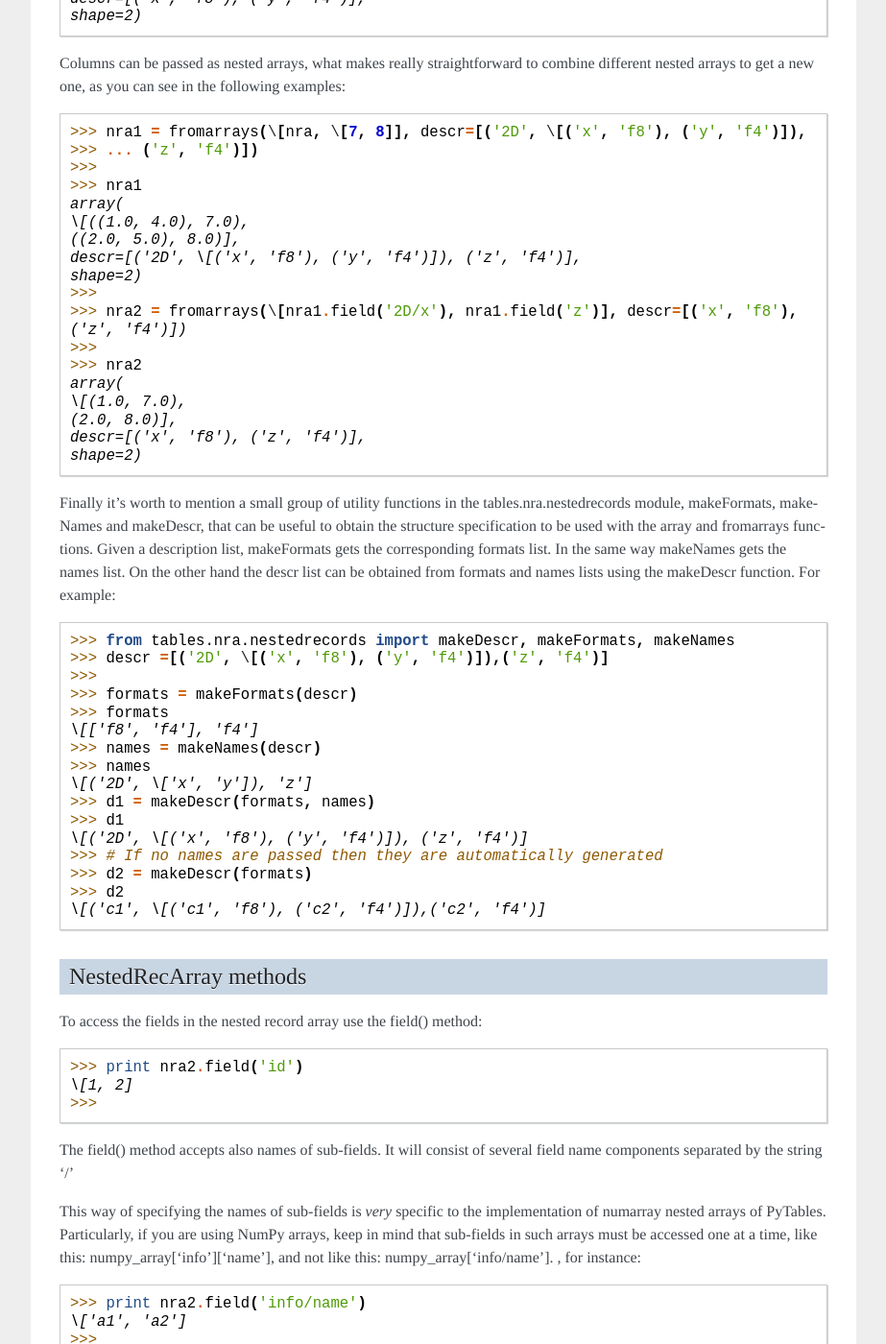
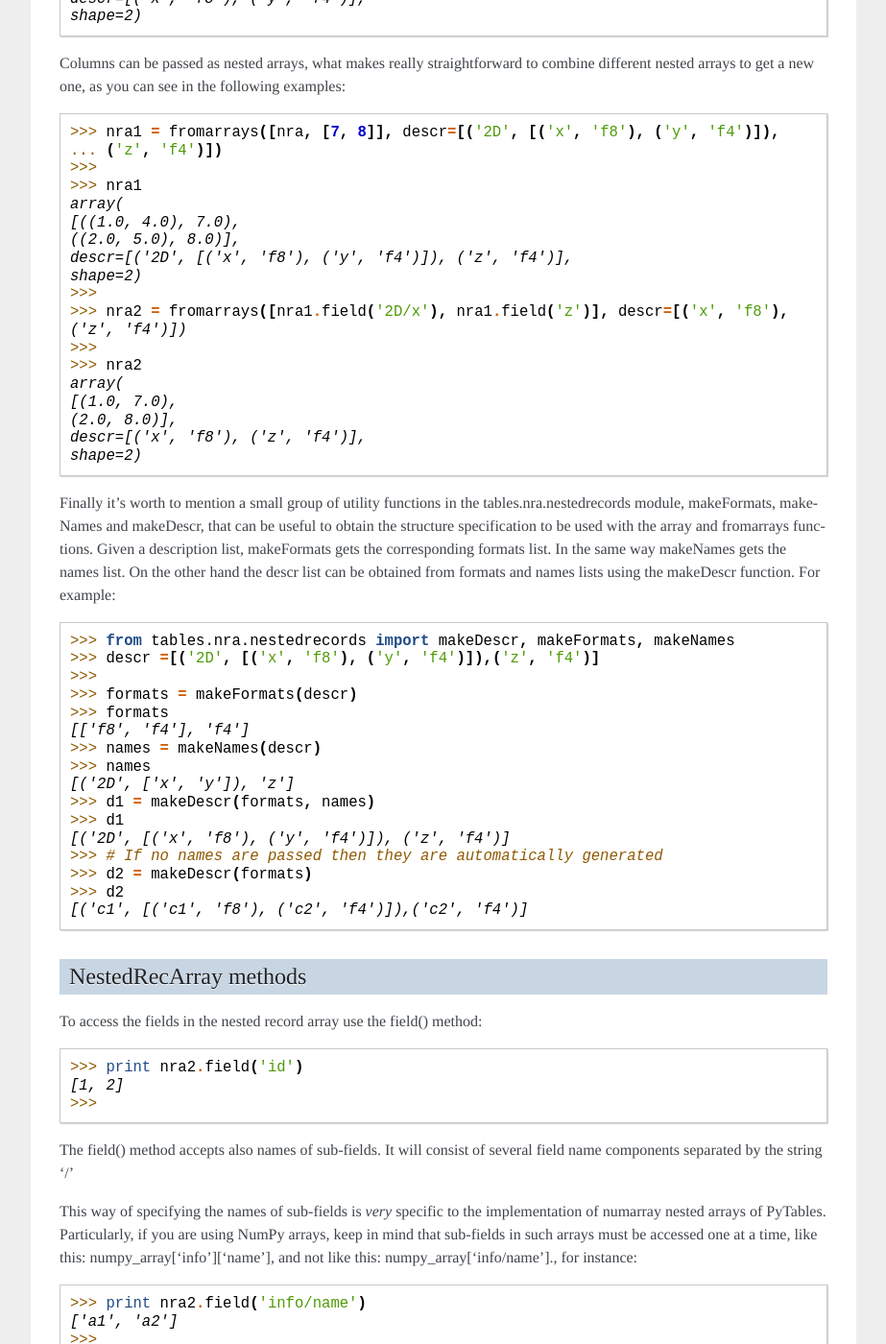
Before and after one commit to PyTables/PyTables, a Sphinx documentation site: the page built from doc/source/usersguide/nested_rec_arrays.rst, in a window 1280 px wide and 1400 px high, scrolled down 1805 px. Shown: the whole window at 96% size, without its empty margins (198-1121 px from the left). Built offline with Sphinx 7.4.7, drawn with Linux system fonts in a browser that asks for light colours; formulas are drawn with MathJax 3; pages that are not in the unit, such as notebooks, are missing from menus; some of the changed text lies outside the part shown.

```diff
--- a/doc/source/usersguide/nested_rec_arrays.rst
+++ b/doc/source/usersguide/nested_rec_arrays.rst
@@ -3,7 +3,6 @@ Using nested record arrays (deprecated)
 
 Introduction
 ------------
-
 Nested record arrays are a generalization of the record array
 concept as it appears in the numarray
 package. Basically, a nested record array is a record array that
@@ -30,14 +29,12 @@ array() function in the
 tables.nra package. The only difference between
 this function and its non-nested capable analogous is that now, we
 *must* provide an structure for the buffer being
-stored. For instance:
-
-::
+stored. For instance::
 
     >>> from tables.nra import array
     >>> nra1 = array(
-    ...     \[(1, (0.5, 1.0), ('a1', 1j)), (2, (0, 0), ('a2', 1+.1j))],
-    ...     formats=['Int64', '(2,)Float32', \['a2', 'Complex64']])
+    ...     [(1, (0.5, 1.0), ('a1', 1j)), (2, (0, 0), ('a2', 1+.1j))],
+    ...     formats=['Int64', '(2,)Float32', ['a2', 'Complex64']])
 
 will create a two rows nested record array with two regular
 fields (columns), and one nested field with two sub-fields.
@@ -48,14 +45,12 @@ supports sequences of strings and other sequences. Each string defines
 the shape and type of a non-nested field. Each sequence contains the
 formats of the sub-fields of a nested field. Optionally, we can also
 pass an additional names keyword argument
-containing the names of fields and sub-fields:
-
-::
+containing the names of fields and sub-fields::
 
     >>> nra2 = array(
-    ...     \[(1, (0.5, 1.0), ('a1', 1j)), (2, (0, 0), ('a2', 1+.1j))],
-    ...     names=['id', 'pos', ('info', \['name', 'value'])],
-    ...     formats=['Int64', '(2,)Float32', \['a2', 'Complex64']])
+    ...     [(1, (0.5, 1.0), ('a1', 1j)), (2, (0, 0), ('a2', 1+.1j))],
+    ...     names=['id', 'pos', ('info', ['name', 'value'])],
+    ...     formats=['Int64', '(2,)Float32', ['a2', 'Complex64']])
 
 The names argument only supports lists of strings and 2-tuples.
 Each string defines the name of a non-nested field. Each 2-tuple
@@ -64,23 +59,21 @@ its sub-fields. If the names argument is not passed
 then all fields are automatically named (c1,
 c2 etc. on each nested field) so, in our first
 example, the fields will be named as ['c1', 'c2', ('c3',
-\['c1', 'c2'])].
+['c1', 'c2'])].
 
 Another way to specify the nested record array structure is to
-use the descr keyword argument:
-
-::
+use the descr keyword argument::
 
     >>> nra3 = array(
-    ...     \[(1, (0.5, 1.0), ('a1', 1j)), (2, (0, 0), ('a2', 1+.1j))],
+    ...     [(1, (0.5, 1.0), ('a1', 1j)), (2, (0, 0), ('a2', 1+.1j))],
     ...     descr=[('id', 'Int64'), ('pos', '(2,)Float32'),
-    ...            ('info', \[('name', 'a2'), ('value', 'Complex64')])])
+    ...            ('info', [('name', 'a2'), ('value', 'Complex64')])])
     >>>
     >>> nra3
     array(
-    \[(1L, array([ 0.5,  1. ], type=Float32), ('a1', 1j)),
-    (2L, array([ 0.,  0.], type=Float32), ('a2', (1+0.10000000000000001j)))],
-    descr=[('id', 'Int64'), ('pos', '(2,)Float32'), ('info', \[('name', 'a2'),
+    [(1L, array([ 0.5,  1. ], type=Float32), ('a1', 1j)),
+     (2L, array([ 0.,  0.], type=Float32), ('a2', (1+0.10000000000000001j)))],
+    descr=[('id', 'Int64'), ('pos', '(2,)Float32'), ('info', [('name', 'a2'),
     ('value', 'Complex64')])],
     shape=2)
     >>>
@@ -106,42 +99,38 @@ Sometimes it is convenient to create nested arrays by processing
 a set of columns. In these cases the function
 fromarrays comes handy. This function works in a
 very similar way to the array function, but the passed buffer is a
-list of columns. For instance:
-
-::
+list of columns. For instance::
 
     >>> from tables.nra import fromarrays
-    >>> nra = fromarrays(\[[1, 2], \[4, 5]], descr=[('x', 'f8'),('y', 'f4')])
+    >>> nra = fromarrays([[1, 2], [4, 5]], descr=[('x', 'f8'),('y', 'f4')])
     >>>
     >>> nra
     array(
-    \[(1.0, 4.0),
-    (2.0, 5.0)],
+    [(1.0, 4.0),
+     (2.0, 5.0)],
     descr=[('x', 'f8'), ('y', 'f4')],
     shape=2)
 
 Columns can be passed as nested arrays, what makes really
 straightforward to combine different nested arrays to get a new one,
-as you can see in the following examples:
+as you can see in the following examples::
 
-::
-
-    >>> nra1 = fromarrays(\[nra, \[7, 8]], descr=[('2D', \[('x', 'f8'), ('y', 'f4')]),
-    >>> ... ('z', 'f4')])
+    >>> nra1 = fromarrays([nra, [7, 8]], descr=[('2D', [('x', 'f8'), ('y', 'f4')]),
+    ... ('z', 'f4')])
     >>>
     >>> nra1
     array(
-    \[((1.0, 4.0), 7.0),
+    [((1.0, 4.0), 7.0),
     ((2.0, 5.0), 8.0)],
-    descr=[('2D', \[('x', 'f8'), ('y', 'f4')]), ('z', 'f4')],
+    descr=[('2D', [('x', 'f8'), ('y', 'f4')]), ('z', 'f4')],
     shape=2)
     >>>
-    >>> nra2 = fromarrays(\[nra1.field('2D/x'), nra1.field('z')], descr=[('x', 'f8'),
+    >>> nra2 = fromarrays([nra1.field('2D/x'), nra1.field('z')], descr=[('x', 'f8'),
     ('z', 'f4')])
     >>>
     >>> nra2
     array(
-    \[(1.0, 7.0),
+    [(1.0, 7.0),
     (2.0, 8.0)],
     descr=[('x', 'f8'), ('z', 'f4')],
     shape=2)
@@ -157,37 +146,33 @@ formats list. In the same way
 makeNames gets the names list.
 On the other hand the descr list can be obtained
 from formats and names lists using the
-makeDescr function. For example:
-
-::
+makeDescr function. For example::
 
     >>> from tables.nra.nestedrecords import makeDescr, makeFormats, makeNames
-    >>> descr =[('2D', \[('x', 'f8'), ('y', 'f4')]),('z', 'f4')]
+    >>> descr =[('2D', [('x', 'f8'), ('y', 'f4')]),('z', 'f4')]
     >>>
     >>> formats = makeFormats(descr)
     >>> formats
-    \[['f8', 'f4'], 'f4']
+    [['f8', 'f4'], 'f4']
     >>> names = makeNames(descr)
     >>> names
-    \[('2D', \['x', 'y']), 'z']
+    [('2D', ['x', 'y']), 'z']
     >>> d1 = makeDescr(formats, names)
     >>> d1
-    \[('2D', \[('x', 'f8'), ('y', 'f4')]), ('z', 'f4')]
+    [('2D', [('x', 'f8'), ('y', 'f4')]), ('z', 'f4')]
     >>> # If no names are passed then they are automatically generated
     >>> d2 = makeDescr(formats)
     >>> d2
-    \[('c1', \[('c1', 'f8'), ('c2', 'f4')]),('c2', 'f4')]
+    [('c1', [('c1', 'f8'), ('c2', 'f4')]),('c2', 'f4')]
+
 
 NestedRecArray methods
 ----------------------
-
 To access the fields in the nested record array use the
-field() method:
-
-::
+field() method::
 
     >>> print nra2.field('id')
-    \[1, 2]
+    [1, 2]
     >>>
 
 The field() method accepts also names of
@@ -243,9 +219,7 @@ objects:
     >>> nra2[0].__class__
     <class tables.nra.nestedrecords.NestedRecord at 0x413cbb9c>
 
-Slicing is also supported in the usual way:
-
-::
+Slicing is also supported in the usual way::
 
     >>> print nra2[0:2]
     NestedRecArray[
```
Also changed, not shown: other parts of doc/source/usersguide/nested_rec_arrays.rst (+12 -25 lines).
